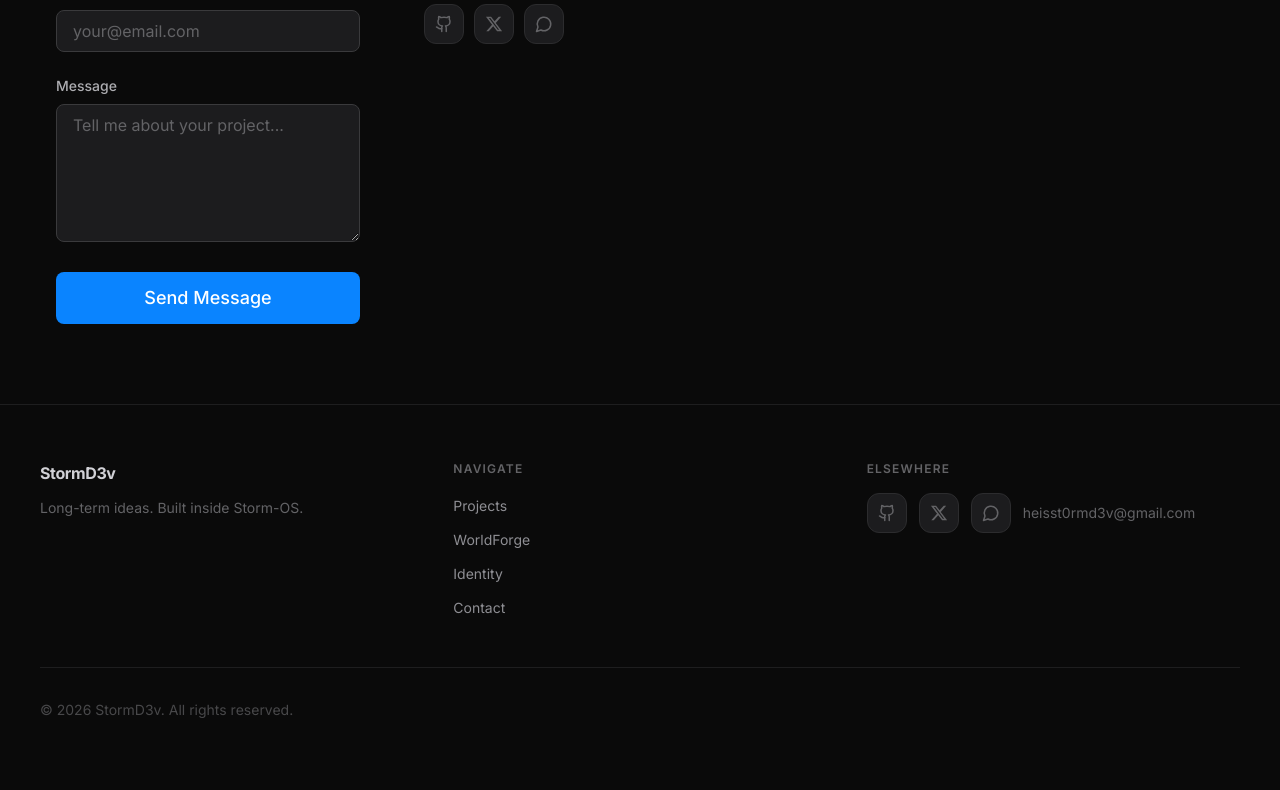
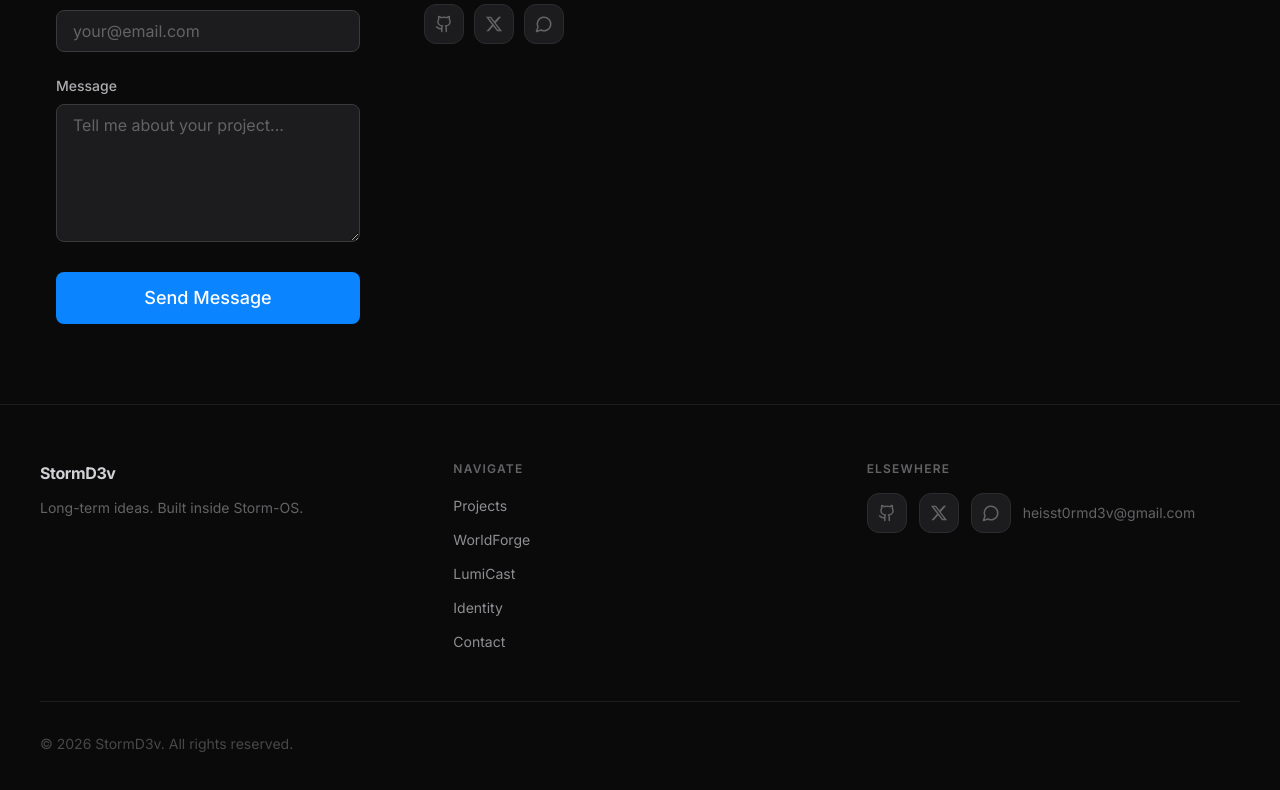
Before and after one commit to StormD3v/StormOS, a Next.js app: page / in a window 1280 px wide. Shown: the part 3386-4176 px from the top of the page. Built offline with nearby package versions, Linux system fonts and the light colour scheme.

Commit message:
Final polish: project navigation and identity consistency

```diff
--- a/components/layout/footer.tsx
+++ b/components/layout/footer.tsx
@@ -17,6 +17,7 @@ const FOOTER_SOCIALS = ['GitHub', 'X', 'Discord'];
 const navLinks = [
   { name: 'Projects', href: '/#building' },
   { name: 'WorldForge', href: '/worldforge' },
+  { name: 'LumiCast', href: '/lumicast' },
   { name: 'Identity', href: '/about' },
   { name: 'Contact', href: '/contact' },
 ];
```
